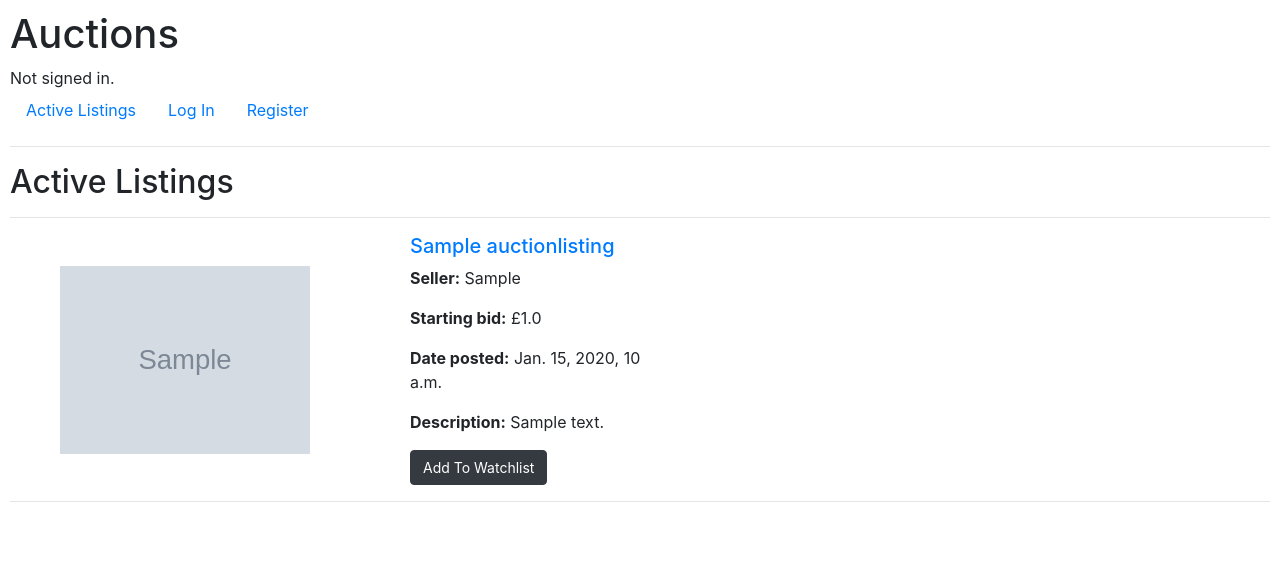
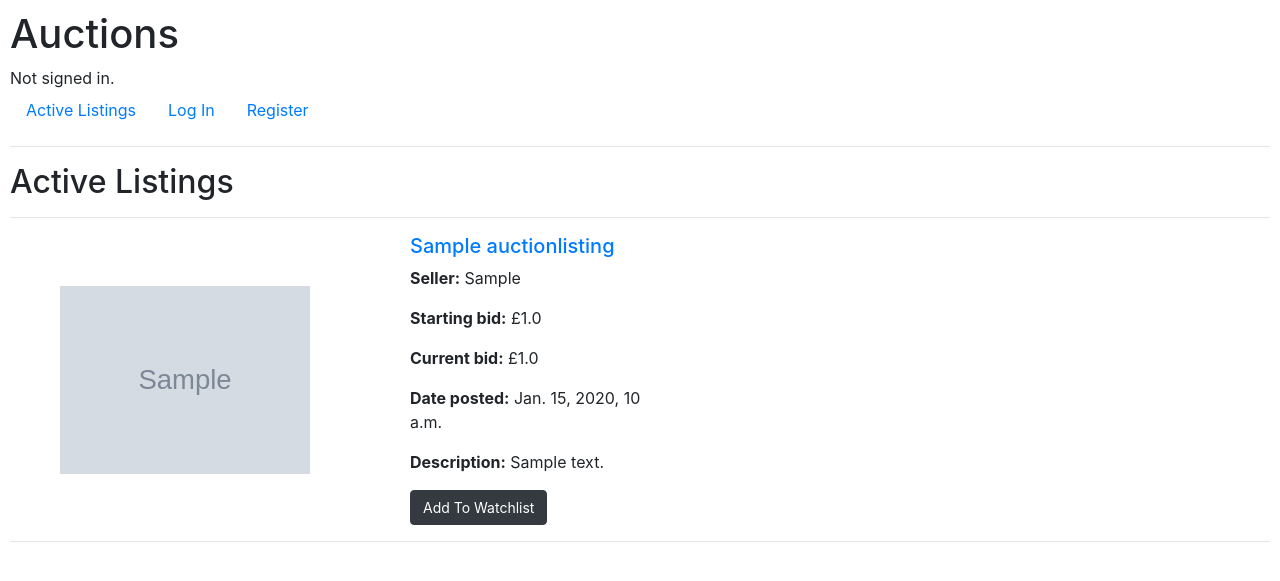
Before and after one commit to Lodewikes/CS50W, a Django app: page / in a window 1280 px wide. Shown: the top 581 px of the page. Run offline with Django 3.2, Linux system fonts and the light colour scheme; tables that the repository leaves empty hold one stand-in row (values such as "Sample post"); grey boxes marked "Sample" are stand-in pictures; some libraries are stand-ins or nearby versions.

Commit message:
display current bid as highest bid

```diff
--- a/project2/commerce/auctions/templates/auctions/index.html
+++ b/project2/commerce/auctions/templates/auctions/index.html
@@ -14,6 +14,8 @@
                 <h5 id="listing-title"><a href="{% url 'listing' listing.id %}">{{ listing.title }}</a></h5>
                 <p><b>Seller:</b> {{ listing.seller }}</p>
                 <p><b>Starting bid:</b> £{{ listing.start_bid }}</p>
+                {% get_highest_bid listing.id as highest_bid %}
+                <p><b>Current bid:</b> £{{ highest_bid }}</p>
                 <p><b>Date posted:</b> {{ listing.listing_date }}</p>
                 <p><b>Description:</b> {{ listing.description }}</p>
                 {% get_watchlist_status user.username listing.id as watch_status %}
```
